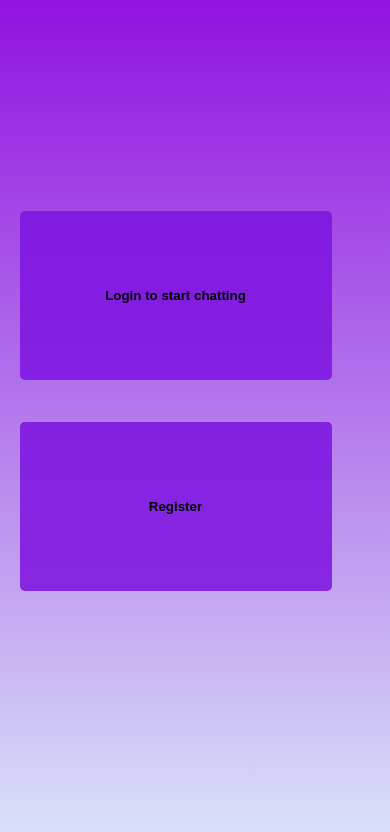
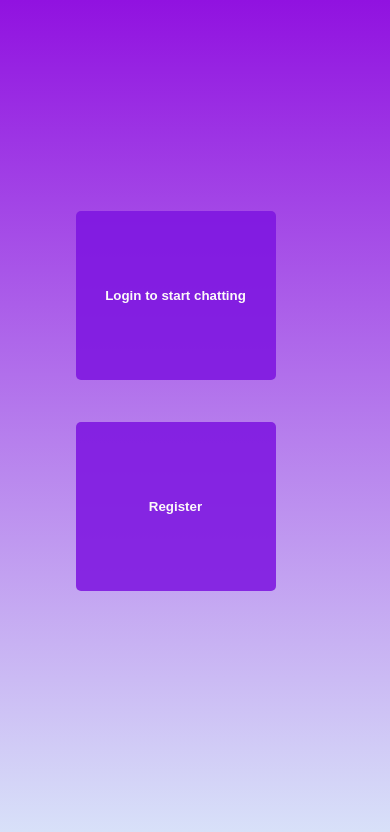
Before and after one commit to Leo-Ma0502/OnlineChat, a React (Vite) app in the folder onlinechat-web/: page / in a window 390 px wide. Shown: the top 832 px of the page. Built offline with nearby package versions, Linux system fonts and the light colour scheme; no server answers.

Commit message:
update index page on mobile

```diff
--- a/onlinechat-web/src/App.css
+++ b/onlinechat-web/src/App.css
@@ -6,6 +6,7 @@
 
 .introduction-container div {
   display: flex;
+  justify-content: center;
 }
 
 .introduction-container div Button {
@@ -18,6 +19,7 @@
   margin-right: 10vw;
   border-radius: 5px;
   cursor: pointer;
+  color: #fcf9f9;
   background-color: rgba(126, 21, 224, 0.872);
   font-weight: bold;
 }
@@ -105,8 +107,12 @@
   }
 
   .introduction-container div Button {
-    width: 80vw;
+    min-width: 200px;
     margin-bottom: 5vh;
+  }
+
+  .introduction-container div Button:hover {
+    transform: none;
   }
 
   .auth-container {
```
